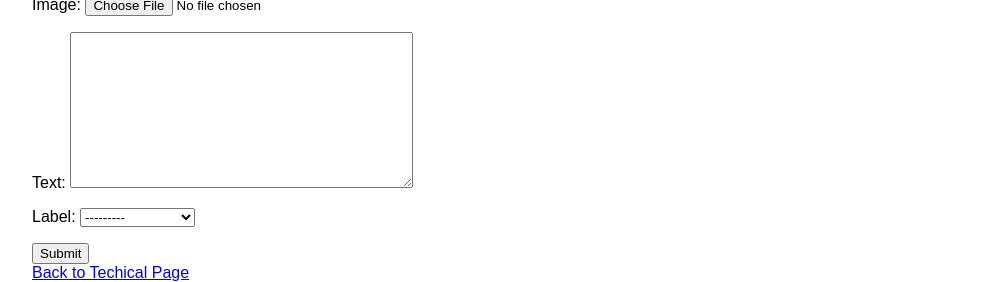
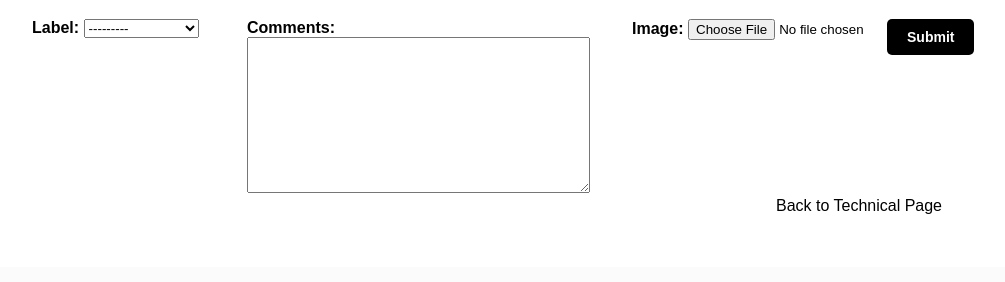
Before and after one commit to FelixChenJF/Chen-Project, a Django app: page /EDPage/technical_terms/OScustom_Page/ in a window 1280 px wide. Shown: the part 533-815 px from the top of the page, without its empty margins (18-1023 px from the left). After the commit the page ends 747 px from the top, so only its background shows below. Run offline with Django 4.2, Linux system fonts and the light colour scheme; data comes from the database, SQL or seed files in the repository; both versions use the stored data as it was after the commit.

Commit message:
样式 弄完了

```diff
--- a/CHEN/courses/templates/courses/detailedCourse/OScustom_page.html
+++ b/CHEN/courses/templates/courses/detailedCourse/OScustom_page.html
@@ -2,11 +2,14 @@
 {% block title %}OScustom_page{% endblock %}
 
 {% block content %}
-<div style="padding-left: 16px;"><em><h1><strong>{{ label_name }}</strong></h1></em></div>
+<div style="padding-left: 16px;">
+    <em><h1><strong>{{ label_name }}</strong></h1></em>
+</div>
+
 <div style="display: flex; flex-direction: column;">
     {% for data in latest_CustomData_list %}
-        <div style="display: flex;">
-            <div style="flex: 1; padding-right: 40px;" >
+    <div style="display: flex; margin-bottom: 20px;">
+        <div style="flex: 1; padding-right: 40px;">
             {% if data.OSImage %}
                 <img src="{{ data.OSImage.url }}" alt="OS Image" style="max-width: 100%;">
             {% endif %}
@@ -14,13 +17,34 @@
         <div style="flex: 1;">
             <span>{{ data.OSText }}</span>
         </div>
+        <div>
+            <form method="post" enctype="multipart/form-data">
+                {% csrf_token %}
+                <input type="hidden" name="delete_id" value="{{ data.id }}">
+                <div style="padding-right: 60px;">
+                  <button type="submit" name="delete" style="margin-left: 20px; background-color: red; color: white; border: none; padding: 10px 20px; cursor: pointer; border-radius: 5px; font-weight: 700; font-size: 14px;">Delete</button>
+                </div>
+            </form>
+        </div>
     </div>
     {% endfor %}
 </div>
-    <form method="post" enctype="multipart/form-data">
+
+<form method="post" enctype="multipart/form-data" style="display: flex; flex-wrap: wrap; padding-top: 20px;">
     {% csrf_token %}
-        {{ form.as_p }}
-        <button type="submit">Submit</button>
+    <div style="flex: 1; margin-right: -160px;">
+        <strong>Label: </strong>{{ form.OSLabel }}
+    </div>
+    <div style="flex: 1; padding-right: 10px;">
+        <strong>Comments: </strong>{{ form.OSText }}
+    </div>
+    <div style="flex: 1; margin-right: -120px;">
+        <strong>Image: {{ form.OSImage }}</strong>
+    </div>
+    <div style="flex: 1;">
+        <button type="submit" style="background-color: black; color: white; border: none; padding: 10px 20px; cursor: pointer; border-radius: 5px; font-weight: 700; font-size: 14px;">Submit</button>
+    </div>
 </form>
-    <a href="{% url 'courses:technical_terms' %}">Back to Techical Page</a>
+
+<a href="{% url 'courses:technical_terms' %}" style="text-decoration: none; color: inherit; float: right; padding-right: 320px;">Back to Technical Page</a>
 {% endblock %}
--- a/CHEN/courses/views.py
+++ b/CHEN/courses/views.py
@@ -38,11 +38,17 @@ def OSPage(request):
 
 def OScustom_page(request):
     if request.method == 'POST':
-        OSForm = OSCustomDataForm(request.POST, request.FILES)
-        if OSForm.is_valid():
-            os_custom_data = OSForm.save(commit=False)
-            os_custom_data.save()
-            return redirect(f'{request.path}?OSLabel={os_custom_data.OSLabel.OSLabel}')
+        if 'delete' in request.POST:
+            delete_id = request.POST.get('delete_id')
+            custom_data = get_object_or_404(OSCustomData, id=delete_id)
+            custom_data.delete()
+            return redirect(request.path)
+        else:
+            OSForm = OSCustomDataForm(request.POST, request.FILES)
+            if OSForm.is_valid():
+                os_custom_data = OSForm.save(commit=False)
+                os_custom_data.save()
+                return redirect(f'{request.path}?OSLabel={os_custom_data.OSLabel.OSLabel}')
     else:
         OSForm = OSCustomDataForm()
 
@@ -58,7 +64,6 @@ def OScustom_page(request):
         'label_name': OSLabel_name,
     }
     return render(request, 'courses/detailedCourse/OScustom_page.html', context)
-
 
 
 def EDPage(request):
```
Also changed, not shown: CHEN/db.sqlite3. Lines whose indentation alone changed are shown as unchanged.
